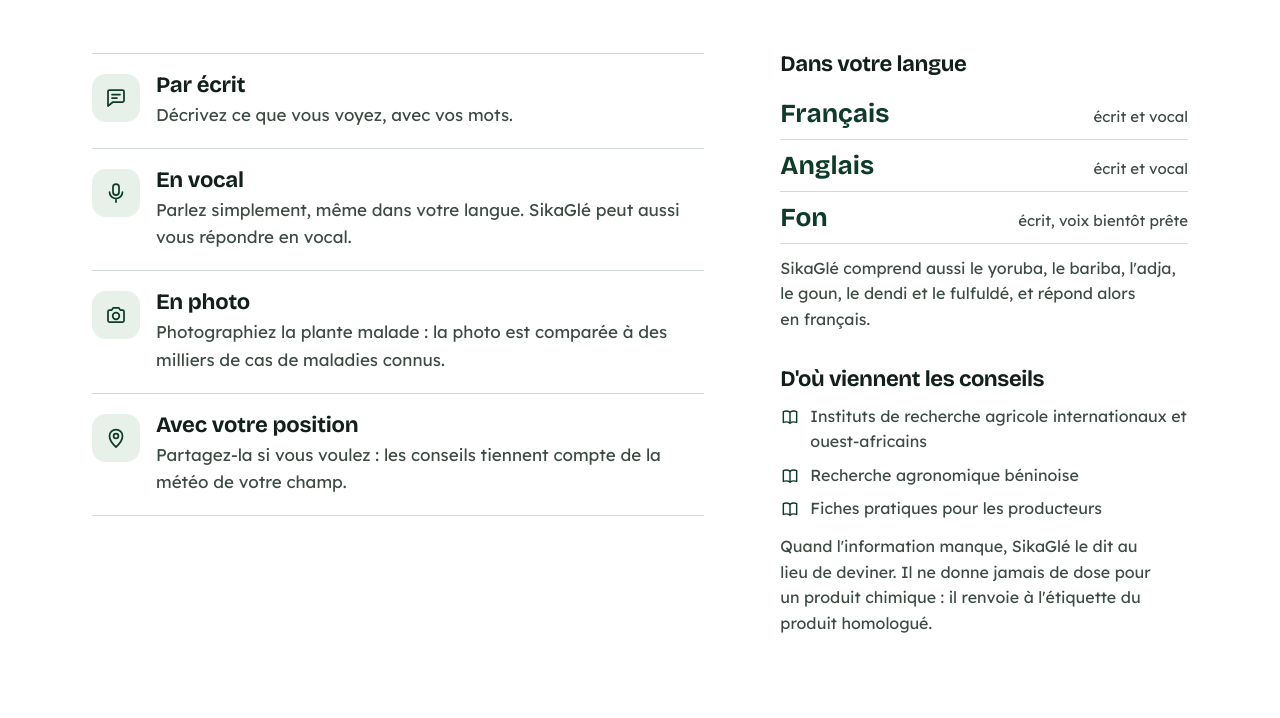
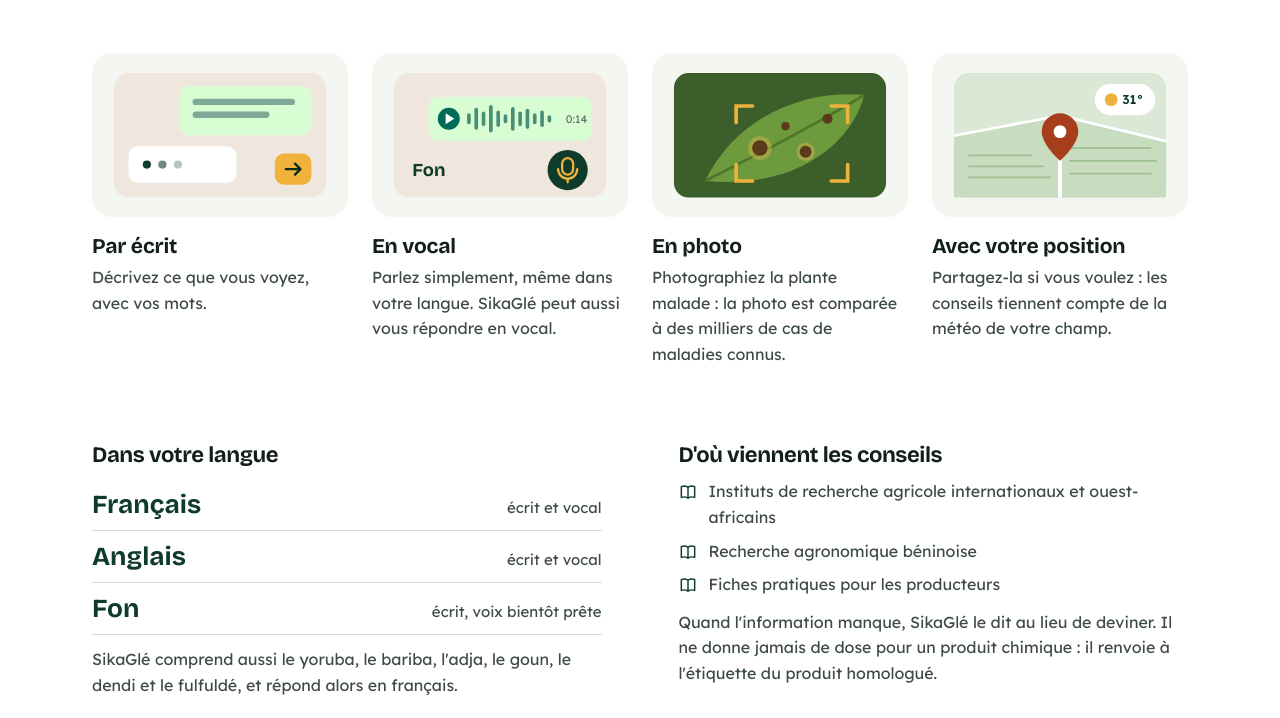
Before and after one commit to Naud007/sikagle-site, a plain HTML site: page index.html in a window 1280 px wide. Shown: the part 1262-1980 px from the top of the page. Drawn offline with Linux system fonts and the light colour scheme.

Commit message:
Add files via upload

```diff
--- a/index.html
+++ b/index.html
@@ -187,14 +187,16 @@
   .tete p{font-size:19px; color:var(--texte2); max-width:32em;}
   @media (max-width:800px){ .tete{grid-template-columns:1fr;} }
 
-  /* Fiche : façons de demander */
-  .fiche{display:grid; grid-template-columns:minmax(0,1.2fr) minmax(0,0.8fr); gap:clamp(40px,6vw,88px);}
-  .facons li{display:grid; grid-template-columns:48px minmax(0,1fr); gap:4px 16px; padding:20px 0; border-bottom:1px solid var(--trait); list-style:none;}
-  .facons li:first-child{border-top:1px solid var(--trait);}
-  .facons .pastille{grid-row:span 2; width:48px; height:48px; border-radius:14px; background:var(--vert-pale); color:var(--vert); display:grid; place-items:center;}
-  .facons h3{font-size:22px; letter-spacing:-0.01em;}
-  .facons p{color:var(--texte2);}
-  .encart{display:grid; gap:36px; align-content:start;}
+  /* Façons de demander : 4 vignettes illustrées (inspiré de « Comment ça marche », 10/11/2026) */
+  .fiche{display:grid; gap:clamp(48px,6vw,80px);}
+  .facons{display:grid; grid-template-columns:repeat(4,minmax(0,1fr)); gap:clamp(16px,2vw,24px); list-style:none;}
+  .facons li{list-style:none; display:grid; gap:8px; align-content:start;}
+  .facons .vignette{display:block; width:100%; height:auto; border-radius:20px; background:var(--fond); margin-bottom:10px;}
+  .facons h3{font-size:21px; letter-spacing:-0.01em;}
+  .facons p{color:var(--texte2); font-size:16px;}
+  @media (max-width:900px){ .facons{grid-template-columns:repeat(2,minmax(0,1fr));} }
+  @media (max-width:480px){ .facons{gap:20px 12px;} .facons h3{font-size:18px;} .facons p{font-size:14px; line-height:1.45;} .facons .vignette{border-radius:14px; margin-bottom:4px;} }
+  .encart{display:grid; grid-template-columns:repeat(2,minmax(0,1fr)); gap:clamp(36px,6vw,88px); align-content:start;}
   .encart h3{font-size:22px; margin-bottom:12px;}
   .langues{list-style:none;}
   .langues li{display:flex; justify-content:space-between; gap:16px; align-items:baseline; padding:10px 0; border-bottom:1px solid var(--trait); list-style:none;}
@@ -204,7 +206,7 @@
   .sources{list-style:none; display:grid; gap:8px;}
   .sources li{display:flex; gap:10px; align-items:flex-start; font-size:16px; color:var(--texte2); list-style:none;}
   .sources .ico{color:var(--vert); width:20px; height:20px; margin-top:3px;}
-  @media (max-width:900px){ .fiche{grid-template-columns:1fr;} }
+  @media (max-width:800px){ .encart{grid-template-columns:1fr;} }
 
   /* Agronome */
   .agro{display:grid; grid-template-columns:repeat(4,minmax(0,1fr)); gap:0; list-style:none; counter-reset:etape;}
@@ -472,22 +474,59 @@
     <div class="fiche">
       <ul class="facons">
         <li>
-          <span class="pastille"><svg class="ico" aria-hidden="true"><use href="#i-ecrit"/></svg></span>
+          <svg class="vignette" viewBox="0 0 280 180" aria-hidden="true">
+            <rect x="24" y="22" width="232" height="136" rx="16" fill="#EFE7DD"/>
+            <rect x="96" y="36" width="144" height="54" rx="10" fill="#D9FDD3"/>
+            <rect x="110" y="50" width="112" height="7" rx="3.5" fill="#7FA897"/>
+            <rect x="110" y="64" width="84" height="7" rx="3.5" fill="#7FA897"/>
+            <rect x="40" y="102" width="118" height="40" rx="10" fill="#fff"/>
+            <circle cx="60" cy="122" r="4.5" fill="#0F3B2A"/><circle cx="77" cy="122" r="4.5" fill="#0F3B2A" opacity=".6"/><circle cx="94" cy="122" r="4.5" fill="#0F3B2A" opacity=".3"/>
+            <rect x="200" y="110" width="40" height="34" rx="10" fill="#F0B23A"/>
+            <path d="M212 127h16M222 121l6 6-6 6" stroke="#0A2A1E" stroke-width="2.5" fill="none" stroke-linecap="round" stroke-linejoin="round"/>
+          </svg>
           <h3 data-fr="Par écrit" data-en="In writing">Par écrit</h3>
           <p data-fr="Décrivez ce que vous voyez, avec vos mots." data-en="Describe what you see, in your own words.">Décrivez ce que vous voyez, avec vos mots.</p>
         </li>
         <li>
-          <span class="pastille"><svg class="ico" aria-hidden="true"><use href="#i-micro"/></svg></span>
+          <svg class="vignette" viewBox="0 0 280 180" aria-hidden="true">
+            <rect x="24" y="22" width="232" height="136" rx="16" fill="#EFE7DD"/>
+            <rect x="62" y="48" width="178" height="48" rx="10" fill="#D9FDD3"/>
+            <circle cx="84" cy="72" r="12" fill="#006B58"/><path d="M80.5 66v12l9.5-6z" fill="#fff"/>
+            <g fill="#4A8E78"><rect x="104" y="66" width="4" height="12" rx="2"/><rect x="112" y="60" width="4" height="24" rx="2"/><rect x="120" y="64" width="4" height="16" rx="2"/><rect x="128" y="57" width="4" height="30" rx="2"/><rect x="136" y="63" width="4" height="18" rx="2"/><rect x="144" y="67" width="4" height="10" rx="2"/><rect x="152" y="59" width="4" height="26" rx="2"/><rect x="160" y="64" width="4" height="16" rx="2"/><rect x="168" y="61" width="4" height="22" rx="2"/><rect x="176" y="66" width="4" height="12" rx="2"/><rect x="184" y="63" width="4" height="18" rx="2"/><rect x="192" y="68" width="4" height="8" rx="2"/></g>
+            <text x="212" y="77" font-family="Lexend, sans-serif" font-size="12" fill="#5F6E66">0:14</text>
+            <circle cx="214" cy="128" r="22" fill="#0F3B2A"/>
+            <rect x="208" y="115" width="12" height="18" rx="6" fill="none" stroke="#F0B23A" stroke-width="2.5"/>
+            <path d="M203.5 127a10.5 10.5 0 0 0 21 0M214 137.5v4" stroke="#F0B23A" stroke-width="2.5" fill="none" stroke-linecap="round"/>
+            <text x="44" y="135" font-family="Bricolage, sans-serif" font-weight="700" font-size="20" fill="#0F3B2A">Fon</text>
+          </svg>
           <h3 data-fr="En vocal" data-en="By voice">En vocal</h3>
           <p data-fr="Parlez simplement, même dans votre langue. SikaGlé peut aussi vous répondre en vocal." data-en="Just speak, even in your own language. SikaGlé can answer by voice too.">Parlez simplement, même dans votre langue. SikaGlé peut aussi vous répondre en vocal.</p>
         </li>
         <li>
-          <span class="pastille"><svg class="ico" aria-hidden="true"><use href="#i-photo"/></svg></span>
+          <svg class="vignette" viewBox="0 0 280 180" aria-hidden="true">
+            <rect x="24" y="22" width="232" height="136" rx="16" fill="#3B5E2B"/>
+            <path d="M58 140 C96 62 178 40 232 46 C220 96 160 150 58 140 Z" fill="#6E9A3E"/>
+            <path d="M58 140 C114 112 172 82 232 46" stroke="#4E7529" stroke-width="3" fill="none"/>
+            <g fill="#C9B14A" opacity=".55"><circle cx="118" cy="104" r="13"/><circle cx="168" cy="108" r="10"/></g>
+            <g fill="#5B3A1C"><circle cx="118" cy="104" r="8.5"/><circle cx="168" cy="108" r="6.5"/><circle cx="192" cy="72" r="5.5"/><circle cx="146" cy="80" r="4.5"/></g>
+            <g stroke="#F0B23A" stroke-width="4" fill="none" stroke-linecap="round"><path d="M92 76v-18h18"/><path d="M196 58h18v18"/><path d="M92 122v18h18"/><path d="M214 122v18h-18"/></g>
+          </svg>
           <h3 data-fr="En photo" data-en="With a photo">En photo</h3>
           <p data-fr="Photographiez la plante malade : la photo est comparée à des milliers de cas de maladies connus." data-en="Take a picture of the sick plant: it is compared with thousands of known disease cases.">Photographiez la plante malade : la photo est comparée à des milliers de cas de maladies connus.</p>
         </li>
         <li>
-          <span class="pastille"><svg class="ico" aria-hidden="true"><use href="#i-lieu"/></svg></span>
+          <svg class="vignette" viewBox="0 0 280 180" aria-hidden="true">
+            <rect x="24" y="22" width="232" height="136" rx="16" fill="#DCE8D6"/>
+            <path d="M24 92 L140 70 L256 98" stroke="#fff" stroke-width="6" fill="none"/>
+            <path d="M24 92 L140 70 L256 98 V158 H24Z" fill="#C8DCC0"/>
+            <g stroke="#9DBF92" stroke-width="2"><path d="M40 112h70M40 124h82M40 136h90M150 104h90M150 118h96M150 132h90"/></g>
+            <path d="M140 70 V158" stroke="#fff" stroke-width="4"/>
+            <path d="M140 118s-20-17.5-20-32a20 20 0 0 1 40 0c0 14.5-20 32-20 32z" fill="#A63D1C"/>
+            <circle cx="140" cy="86" r="7" fill="#fff"/>
+            <rect x="178" y="34" width="66" height="34" rx="17" fill="#fff"/>
+            <circle cx="196" cy="51" r="7" fill="#F0B23A"/>
+            <text x="208" y="56" font-family="Lexend, sans-serif" font-weight="600" font-size="14" fill="#0F3B2A">31°</text>
+          </svg>
           <h3 data-fr="Avec votre position" data-en="With your location">Avec votre position</h3>
           <p data-fr="Partagez-la si vous voulez : les conseils tiennent compte de la météo de votre champ." data-en="Share it if you like: the advice takes your field's weather into account.">Partagez-la si vous voulez : les conseils tiennent compte de la météo de votre champ.</p>
         </li>
```
